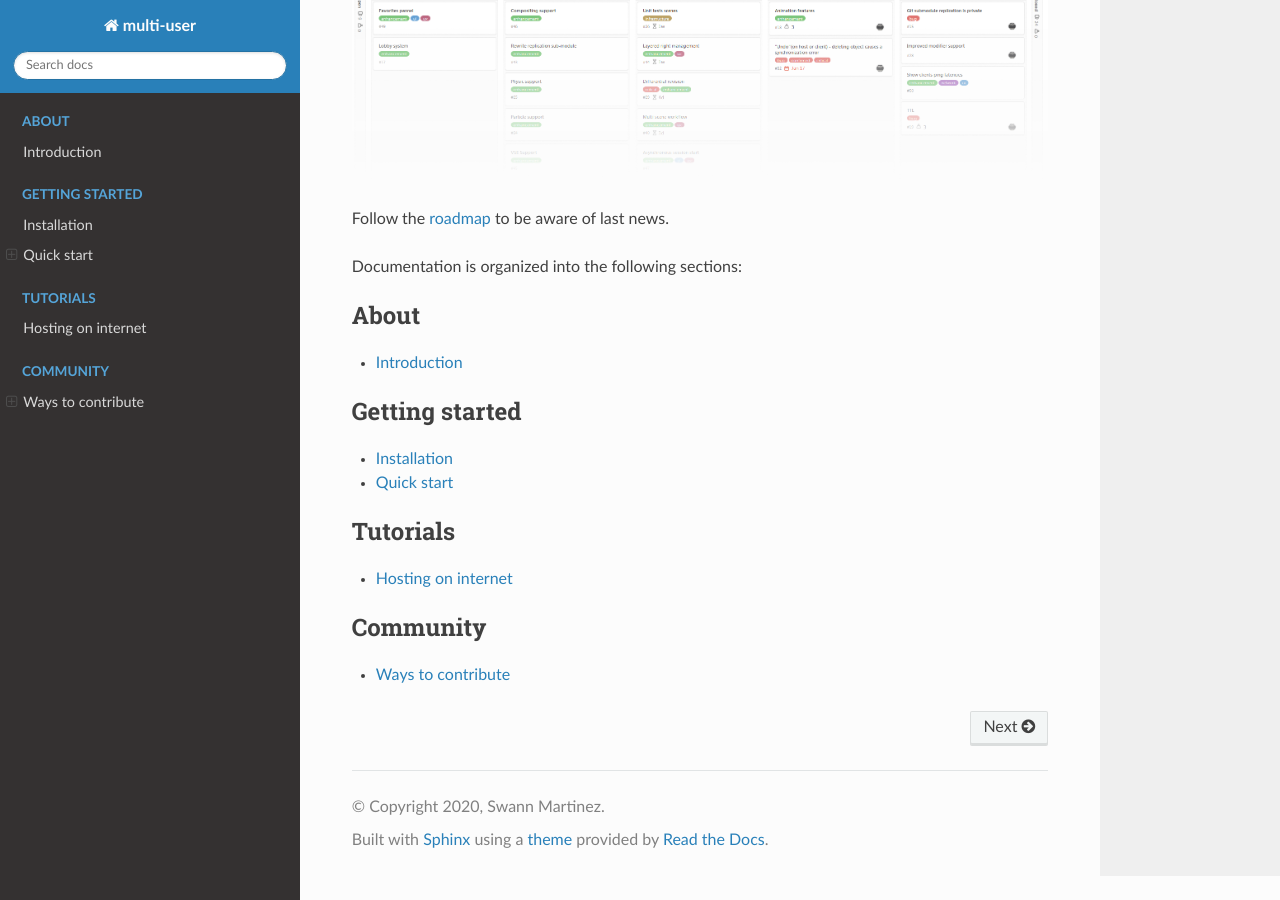
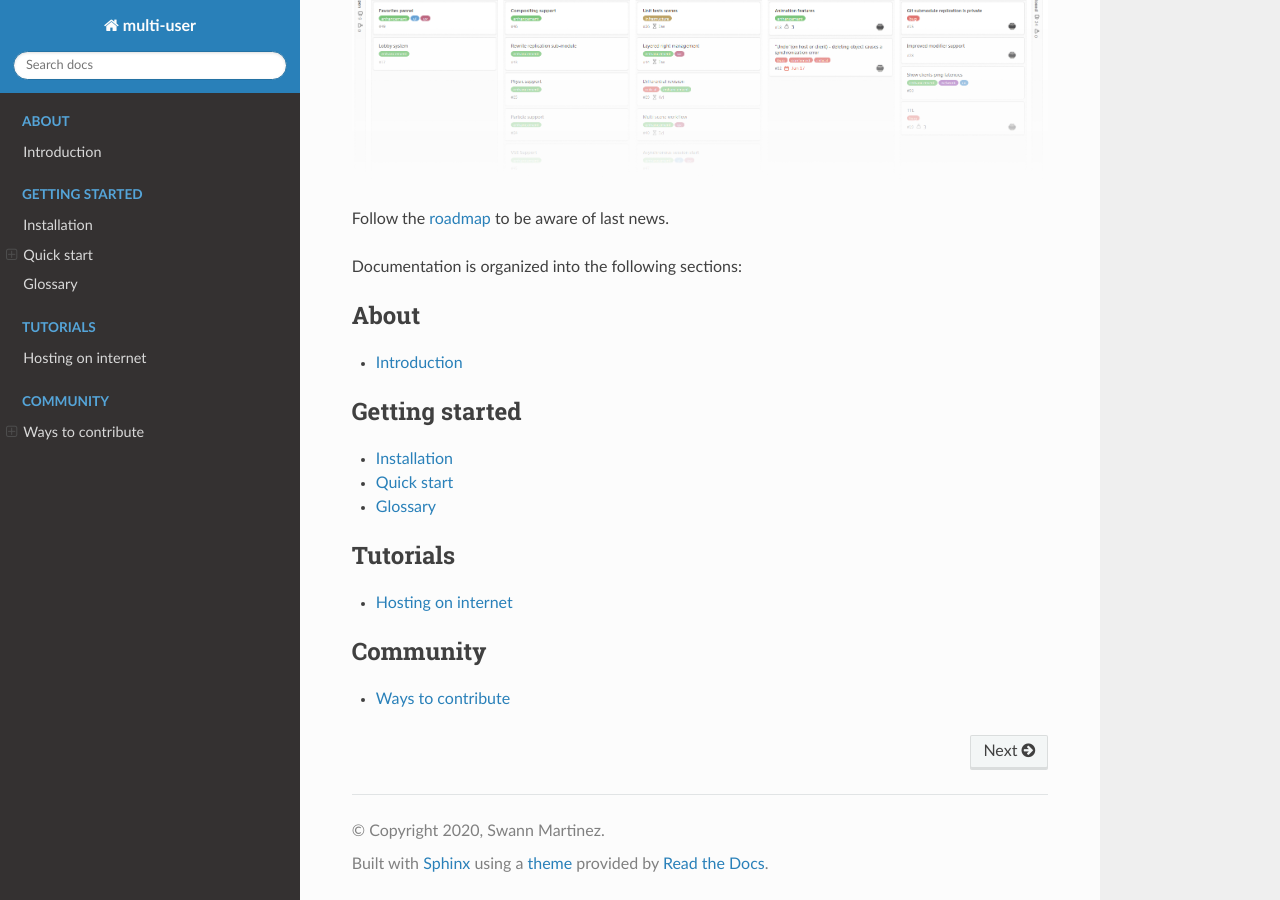
Before and after one commit to AvvyB/blender-multi-user, a Sphinx documentation site: the page built from docs/index.rst, in a window 1280 px wide and 900 px high, scrolled down 833 px. Built offline with Sphinx 7.4.7 and the Read the Docs theme 2.0.0, drawn with Linux system fonts in a browser that asks for light colours.

Commit message:
doc: feat glossary

```diff
--- a/docs/index.rst
+++ b/docs/index.rst
@@ -43,6 +43,7 @@ Documentation is organized into the following sections:
 
     getting_started/install
     getting_started/quickstart
+    getting_started/glossary
 
 .. toctree::
    :maxdepth: 1
```
